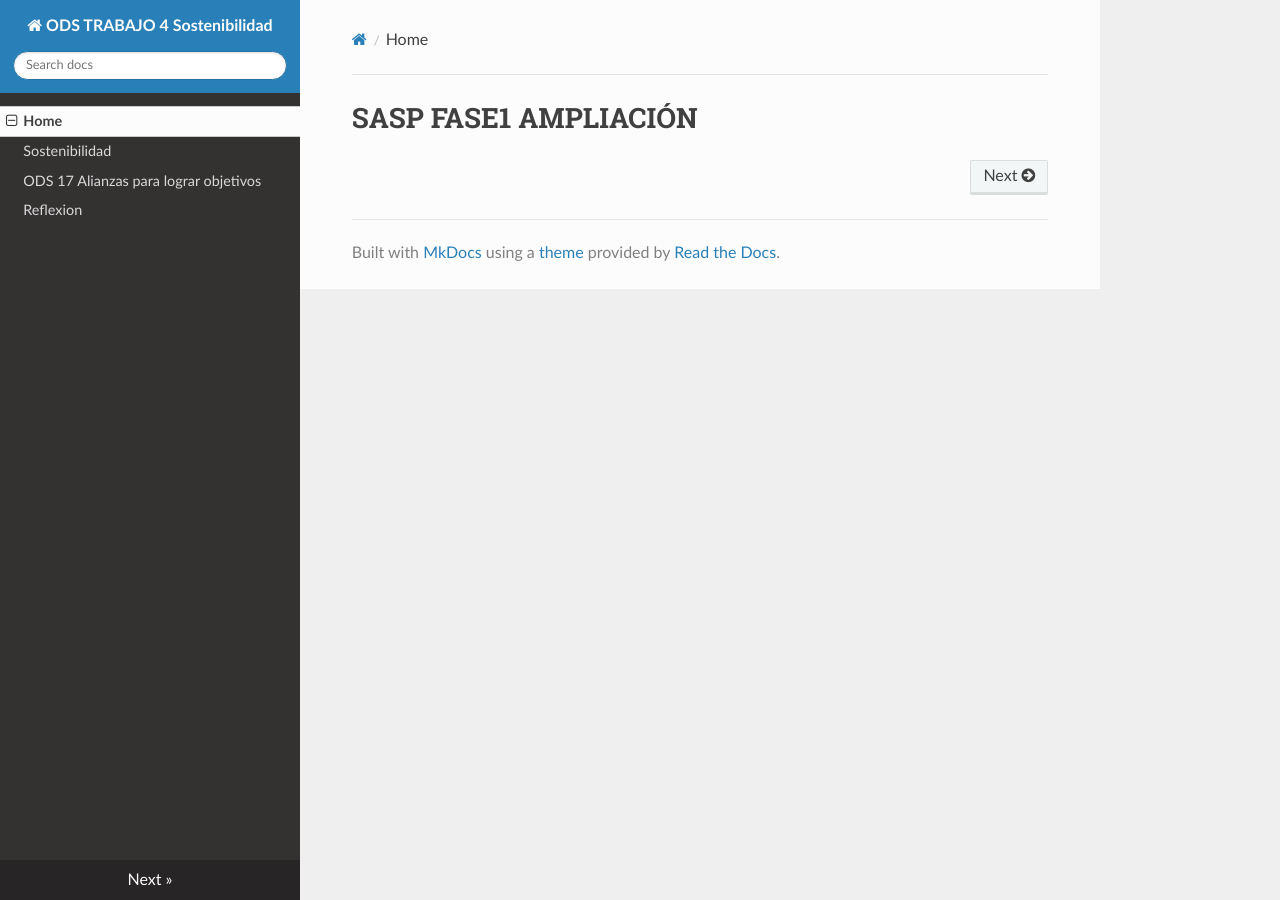
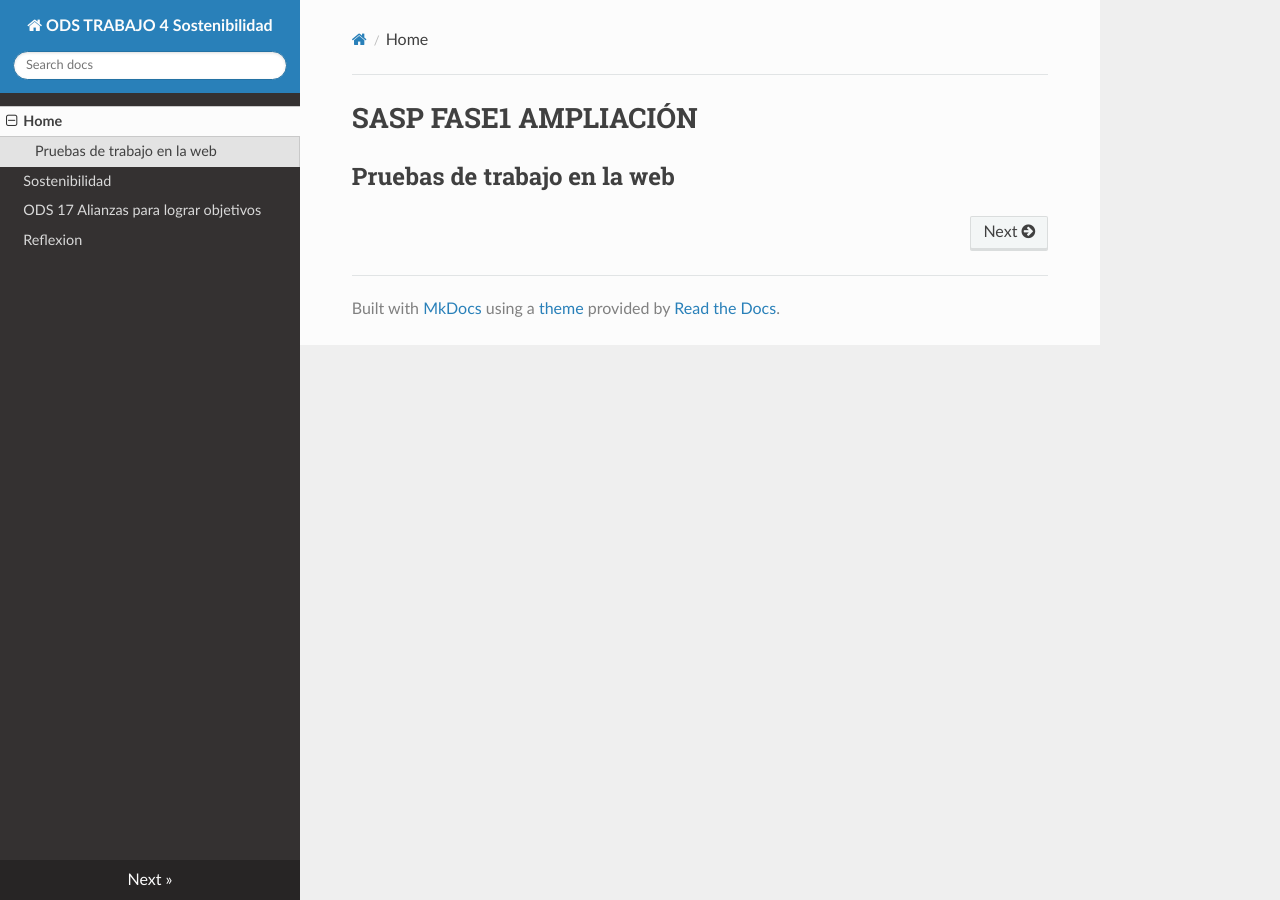
Before and after one commit to joseasb/saspfase1_ampliar_src, an MkDocs documentation site: the page built from docs/index.md, in a window 1280 px wide. Built offline with MkDocs 1.6.1, drawn with Linux system fonts in a browser that asks for light colours; nearby versions of some CDN libraries.

Commit message:
Cambios de pruebas con Diego

```diff
--- a/docs/index.md
+++ b/docs/index.md
@@ -1 +1,3 @@
 # SASP FASE1 AMPLIACIÓN
+
+## Pruebas de trabajo en la web
```
Also changed, not shown: 1 other file.
